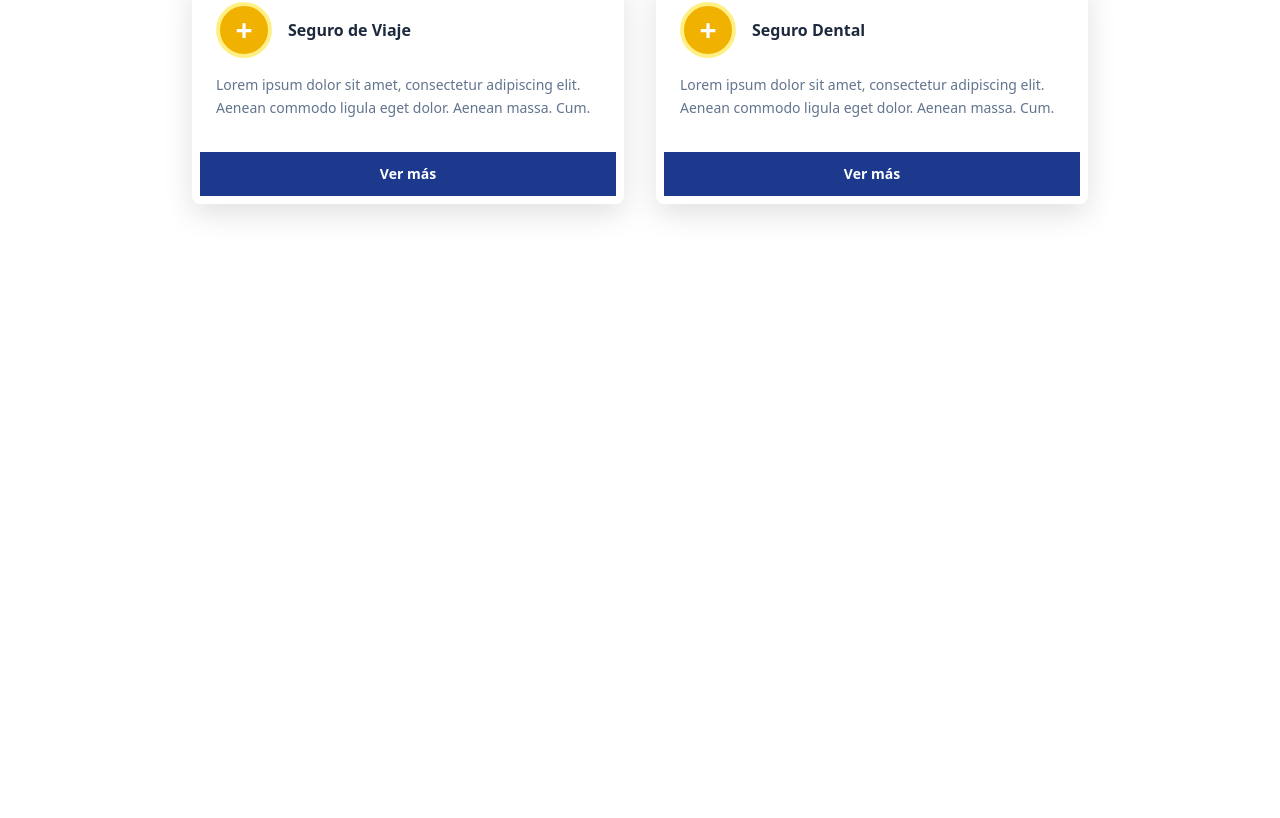
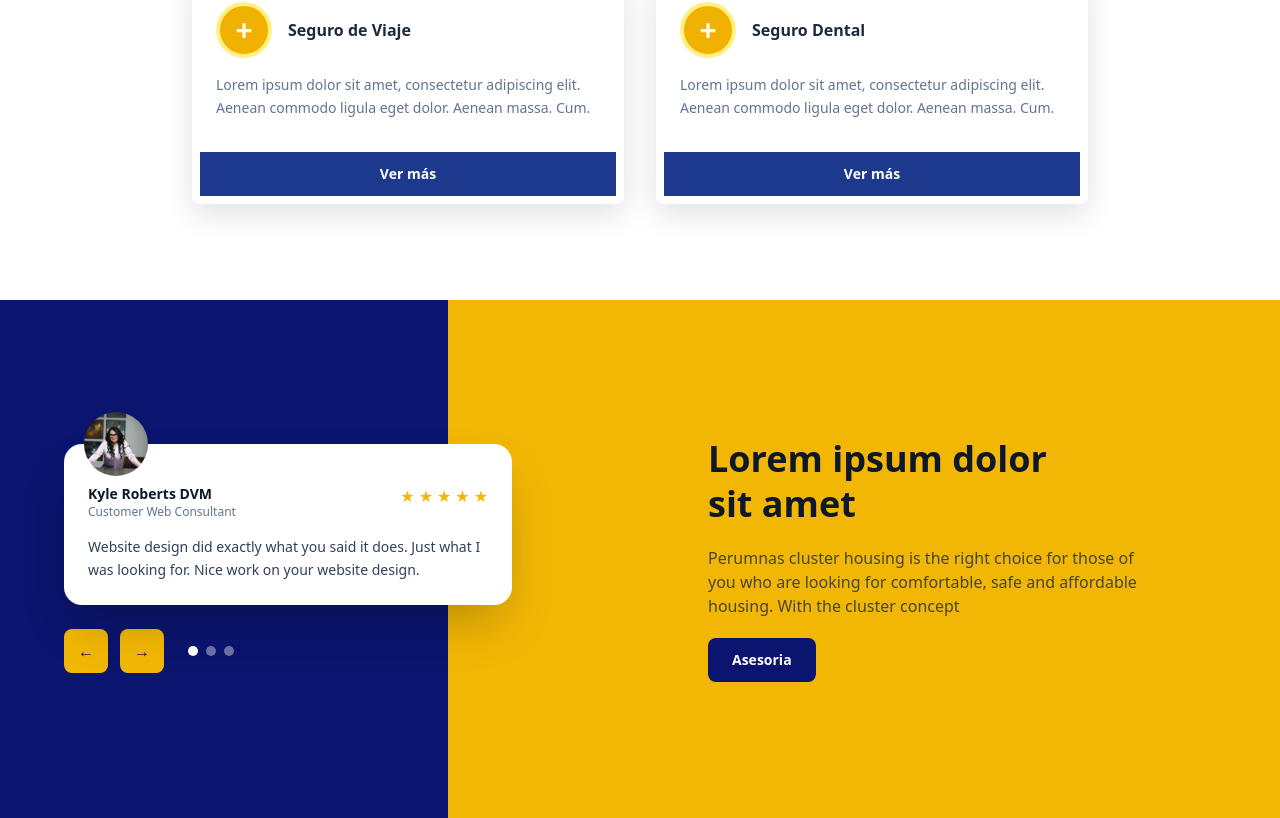
Before and after one commit to JerryMalloney/all-star-finance-group, a Next.js app: page / in a window 1280 px wide. Shown: the part 3255-4073 px from the top of the page. Before the commit the page ends 3555 px from the top, so only its background shows below. Built offline with nearby package versions, Linux system fonts and the light colour scheme.

Commit message:
feat: add Section5 component with testimonials and navigation

```diff
--- a/src/app/page.tsx
+++ b/src/app/page.tsx
@@ -3,6 +3,7 @@ import Section1 from "@/components/home/Section1";
 import Section2 from "@/components/home/Section2";
 import Section3 from "@/components/home/Section3";
 import Section4 from "@/components/home/Section4";
+import Section5 from "@/components/home/Section5";
 
 export default function Home() {
   return (
@@ -12,6 +13,7 @@ export default function Home() {
       <Section2 />
       <Section3 />
       <Section4 />
+      <Section5 />
     </div>
   );
 }
--- /dev/null
+++ b/src/components/home/Section5.tsx
@@ -0,0 +1,148 @@
+"use client";
+import Image from "next/image";
+import React, { useMemo, useState } from "react";
+
+const Section5 = () => {
+  const testimonials = useMemo(
+    () => [
+      {
+        name: "Kyle Roberts DVM",
+        title: "Customer Web Consultant",
+        message:
+          "Website design did exactly what you said it does. Just what I was looking for. Nice work on your website design.",
+        rating: 5,
+        image: "/section1.jpg",
+      },
+      {
+        name: "Eleanor Burton",
+        title: "Home Buyer",
+        message:
+          "The team was responsive and clear about every step. The options felt curated and affordable.",
+        rating: 5,
+        image: "/section1.jpg",
+      },
+      {
+        name: "Marcus Silva",
+        title: "Mortgage Advisor",
+        message:
+          "Professional guidance, transparent pricing, and quick follow-ups. Highly recommended.",
+        rating: 4,
+        image: "/section1.jpg",
+      },
+    ],
+    [],
+  );
+  const [activeIndex, setActiveIndex] = useState(0);
+  const active = testimonials[activeIndex];
+
+  const goPrev = () => {
+    setActiveIndex((prev) => (prev === 0 ? testimonials.length - 1 : prev - 1));
+  };
+
+  const goNext = () => {
+    setActiveIndex((prev) => (prev === testimonials.length - 1 ? 0 : prev + 1));
+  };
+
+  return (
+    <section className="relative bg-white overflow-hidden">
+      <div className="hidden lg:block absolute left-0 top-0 h-full w-[35%] bg-[#0b146e]" />
+      <div className="hidden lg:block absolute right-0 top-0 h-full w-[65%] bg-[#f2b705]" />
+      <div className="relative z-10 max-w-7xl mx-auto px-4 py-16 lg:py-24">
+        <div className="grid grid-cols-1 lg:grid-cols-2 items-center gap-10">
+          <div className="rounded-xl bg-[#0b146e] lg:bg-transparent px-6 py-10 lg:px-12">
+            <div className="max-w-md">
+              <div className="relative rounded-2xl bg-white p-6 shadow-2xl">
+                <div className="absolute -top-8 left-5">
+                  <div className="relative h-16 w-16 overflow-hidden rounded-full">
+                    <Image
+                      alt={active.name}
+                      fill
+                      className="object-cover"
+                      src={active.image}
+                    />
+                  </div>
+                </div>
+                <div className="flex items-start justify-between gap-4 pt-4">
+                  <div className="flex items-center gap-4">
+                    <div>
+                      <p className="text-sm font-semibold text-slate-900">
+                        {active.name}
+                      </p>
+                      <p className="text-xs text-slate-500">{active.title}</p>
+                    </div>
+                  </div>
+                  <div className="flex items-center gap-1 text-[#f2b705]">
+                    {Array.from({ length: 5 }).map((_, index) => (
+                      <span
+                        key={`star-${index}`}
+                        className={
+                          index < active.rating
+                            ? "text-[#f2b705]"
+                            : "text-slate-300"
+                        }
+                      >
+                        ★
+                      </span>
+                    ))}
+                  </div>
+                </div>
+                <p className="mt-4 text-sm text-slate-700 leading-relaxed">
+                  {active.message}
+                </p>
+              </div>
+
+              <div className="mt-6 flex items-center gap-3">
+                <button
+                  type="button"
+                  aria-label="Previous testimonial"
+                  onClick={goPrev}
+                  className="inline-flex h-11 w-11 items-center justify-center rounded-md bg-[#f2b705] text-[#0b146e] transition hover:scale-105"
+                >
+                  ←
+                </button>
+                <button
+                  type="button"
+                  aria-label="Next testimonial"
+                  onClick={goNext}
+                  className="inline-flex h-11 w-11 items-center justify-center rounded-md bg-[#f2b705] text-[#0b146e] transition hover:scale-105"
+                >
+                  →
+                </button>
+                <div className="ml-3 flex items-center gap-2">
+                  {testimonials.map((_, index) => (
+                    <span
+                      key={`dot-${index}`}
+                      className={`h-2.5 w-2.5 rounded-full ${
+                        index === activeIndex ? "bg-white" : "bg-white/40"
+                      }`}
+                    />
+                  ))}
+                </div>
+              </div>
+            </div>
+          </div>
+
+          <div className="rounded-2xl bg-[#f2b705] px-6 py-10 lg:bg-transparent lg:px-12">
+            <div className="max-w-md space-y-5 text-slate-900">
+              <h2 className="text-3xl sm:text-4xl font-semibold leading-tight text-slate-900">
+                Lorem ipsum dolor
+                <br />
+                sit amet
+              </h2>
+              <p className="text-sm sm:text-base text-slate-800/80">
+                Perumnas cluster housing is the right choice for those of you
+                who are looking for comfortable, safe and affordable housing.
+                With the cluster concept
+              </p>
+              <button className="inline-flex items-center justify-center rounded-md bg-[#0b146e] px-6 py-3 text-sm font-semibold text-white transition hover:bg-[#0b146e]/90">
+                Asesoria
+              </button>
+            </div>
+          </div>
+        </div>
+      </div>
+    </section>
+  );
+};
+
+export default Section5;
```
